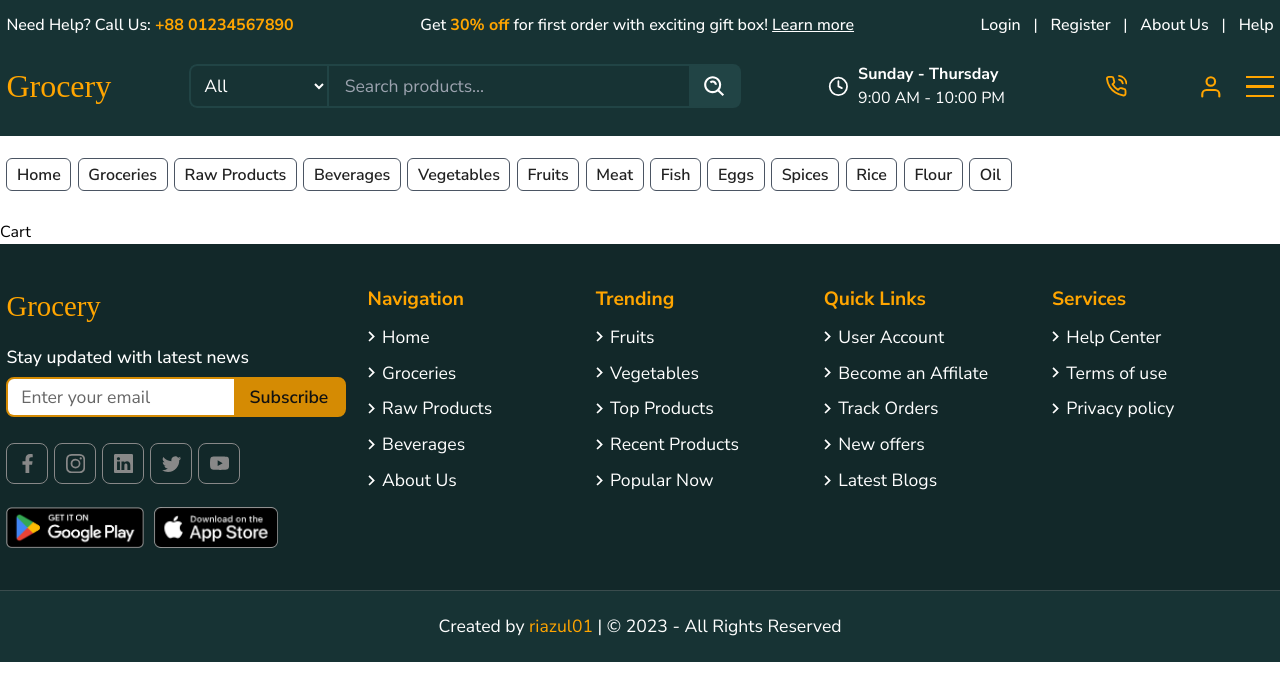
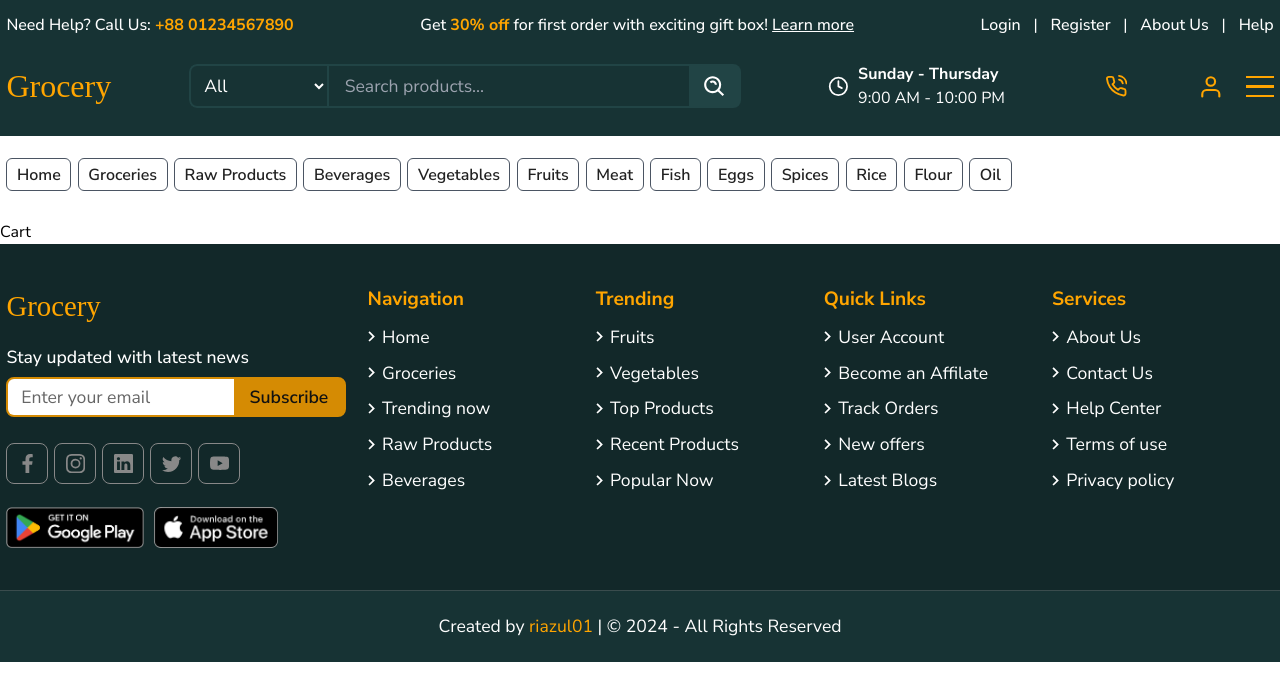
Before and after one commit to riazul01/food-ocean, a React (Create React App) app: page /cart in a window 1280 px wide. Shown: the top 700 px of the page. Built offline with nearby package versions, Linux system fonts and the light colour scheme; no server answers; the database is empty; some icons are missing; a web font is replaced by a local one.

Commit message:
footer links updated✈️

```diff
--- a/src/sections/Footer.jsx
+++ b/src/sections/Footer.jsx
@@ -55,7 +55,6 @@ const Footer = () => {
                         <a href="#null" title="google play" className="mr-[0.6rem] h-[2.6rem] w-[8.6rem]">
                             <img src={GooglePalyBadge} className="h-full w-full object-cover" alt="google-play" />
                         </a>
-
                         <a href="#null" title="app store" className="h-[2.6rem] w-[7.8rem]">
                             <img src={AppStoreBadge} className="h-full w-full object-cover" alt="google-play" />
                         </a>
@@ -73,6 +72,10 @@ const Footer = () => {
                         <MdKeyboardArrowRight className="text-[#fff] text-[1.3rem]"/>
                         <span className="text-[#fff] text-[1.1rem]">Groceries</span>
                     </Link>
+                    <Link to="/trending" className="mt-[0.6rem] flex items-center">
+                        <MdKeyboardArrowRight className="text-[#fff] text-[1.3rem]"/>
+                        <span className="text-[#fff] text-[1.1rem]">Trending now</span>
+                    </Link>
                     <Link to="/groceries/raw-products" className="mt-[0.6rem] flex items-center">
                         <MdKeyboardArrowRight className="text-[#fff] text-[1.3rem]"/>
                         <span className="text-[#fff] text-[1.1rem]">Raw Products</span>
@@ -80,10 +83,6 @@ const Footer = () => {
                     <Link to="/groceries/beverages" className="mt-[0.6rem] flex items-center">
                         <MdKeyboardArrowRight className="text-[#fff] text-[1.3rem]"/>
                         <span className="text-[#fff] text-[1.1rem]">Beverages</span>
-                    </Link>
-                    <Link to="/about" className="mt-[0.6rem] flex items-center">
-                        <MdKeyboardArrowRight className="text-[#fff] text-[1.3rem]"/>
-                        <span className="text-[#fff] text-[1.1rem]">About Us</span>
                     </Link>
                 </div>
 
@@ -98,15 +97,15 @@ const Footer = () => {
                         <MdKeyboardArrowRight className="text-[#fff] text-[1.3rem]"/>
                         <span className="text-[#fff] text-[1.1rem]">Vegetables</span>
                     </Link>
-                    <Link to="/groceries/top-products" className="mt-[0.6rem] flex items-center">
+                    <Link to="/groceries/trending/top-products" className="mt-[0.6rem] flex items-center">
                         <MdKeyboardArrowRight className="text-[#fff] text-[1.3rem]"/>
                         <span className="text-[#fff] text-[1.1rem]">Top Products</span>
                     </Link>
-                    <Link to="/groceries/recent-products" className="mt-[0.6rem] flex items-center">
+                    <Link to="/groceries/trending/recent-products" className="mt-[0.6rem] flex items-center">
                         <MdKeyboardArrowRight className="text-[#fff] text-[1.3rem]"/>
                         <span className="text-[#fff] text-[1.1rem]">Recent Products</span>
                     </Link>
-                    <Link to="/groceries/popular-now" className="mt-[0.6rem] flex items-center">
+                    <Link to="/groceries/trending/popular-now" className="mt-[0.6rem] flex items-center">
                         <MdKeyboardArrowRight className="text-[#fff] text-[1.3rem]"/>
                         <span className="text-[#fff] text-[1.1rem]">Popular Now</span>
                     </Link>
@@ -115,23 +114,23 @@ const Footer = () => {
                 {/* footer column 04 */}
                 <div className="pb-[2.4rem] flex flex-col w-full md:w-[33%] lg:w-[40%] xl:w-[18%]">
                     <h1 className="pl-[0.4rem] text-[orange] text-[1.2rem] font-bold">Quick Links</h1>
-                    <Link to="/profile" className="mt-[0.6rem] flex items-center">
+                    <Link to="/user/profile" className="mt-[0.6rem] flex items-center">
                         <MdKeyboardArrowRight className="text-[#fff] text-[1.3rem]"/>
                         <span className="text-[#fff] text-[1.1rem]">User Account</span>
                     </Link>
-                    <Link to="/" className="mt-[0.6rem] flex items-center">
+                    <Link to="#null" className="mt-[0.6rem] flex items-center">
                         <MdKeyboardArrowRight className="text-[#fff] text-[1.3rem]"/>
                         <span className="text-[#fff] text-[1.1rem]">Become an Affilate</span>
                     </Link>
-                    <Link to="/" className="mt-[0.6rem] flex items-center">
+                    <Link to="/user/orders/track-orders" className="mt-[0.6rem] flex items-center">
                         <MdKeyboardArrowRight className="text-[#fff] text-[1.3rem]"/>
                         <span className="text-[#fff] text-[1.1rem]">Track Orders</span>
                     </Link>
-                    <Link to="/" className="mt-[0.6rem] flex items-center">
+                    <Link to="/offers" className="mt-[0.6rem] flex items-center">
                         <MdKeyboardArrowRight className="text-[#fff] text-[1.3rem]"/>
                         <span className="text-[#fff] text-[1.1rem]">New offers</span>
                     </Link>
-                    <Link to="/" className="mt-[0.6rem] flex items-center">
+                    <Link to="#null" className="mt-[0.6rem] flex items-center">
                         <MdKeyboardArrowRight className="text-[#fff] text-[1.3rem]"/>
                         <span className="text-[#fff] text-[1.1rem]">Latest Blogs</span>
                     </Link>
@@ -140,15 +139,23 @@ const Footer = () => {
                 {/* footer column 05 */}
                 <div className="pb-[3rem] flex flex-col w-full md:w-[33%] lg:w-[60%] xl:w-[18%]">
                     <h1 className="pl-[0.4rem] text-[orange] text-[1.2rem] font-bold">Services</h1>
-                    <Link to="/" className="mt-[0.6rem] flex items-center">
+                    <Link to="/services/about" className="mt-[0.6rem] flex items-center">
+                        <MdKeyboardArrowRight className="text-[#fff] text-[1.3rem]"/>
+                        <span className="text-[#fff] text-[1.1rem]">About Us</span>
+                    </Link>
+                    <Link to="/services/contact" className="mt-[0.6rem] flex items-center">
+                        <MdKeyboardArrowRight className="text-[#fff] text-[1.3rem]"/>
+                        <span className="text-[#fff] text-[1.1rem]">Contact Us</span>
+                    </Link>
+                    <Link to="/services/help" className="mt-[0.6rem] flex items-center">
                         <MdKeyboardArrowRight className="text-[#fff] text-[1.3rem]"/>
                         <span className="text-[#fff] text-[1.1rem]">Help Center</span>
                     </Link>
-                    <Link to="/" className="mt-[0.6rem] flex items-center">
+                    <Link to="/services/terms" className="mt-[0.6rem] flex items-center">
                         <MdKeyboardArrowRight className="text-[#fff] text-[1.3rem]"/>
                         <span className="text-[#fff] text-[1.1rem]">Terms of use</span>
                     </Link>
-                    <Link to="/" className="mt-[0.6rem] flex items-center">
+                    <Link to="/services/privacy" className="mt-[0.6rem] flex items-center">
                         <MdKeyboardArrowRight className="text-[#fff] text-[1.3rem]"/>
                         <span className="text-[#fff] text-[1.1rem]">Privacy policy</span>
                     </Link>
@@ -159,7 +166,7 @@ const Footer = () => {
         {/* copyright section */}
         <div className="w-full bg-[#173334] border-t-[1px] border-[#3a4c4d]">
             <div className="mx-[auto] px-[0.4rem] py-[1.4rem] max-w-[1420px] flex items-center justify-center">
-                <p className="text-[#fff] text-[0.8rem] lg:text-[1.1rem]">Created by <a className="text-[orange]" href="https://github.com/riazul01" target="_blank" rel="noreferrer">riazul01</a> | &copy; 2023 - All Rights Reserved</p>
+                <p className="text-[#fff] text-[0.8rem] lg:text-[1.1rem]">Created by <a className="text-[orange]" href="https://github.com/riazul01" target="_blank" rel="noreferrer">riazul01</a> | &copy; 2024 - All Rights Reserved</p>
             </div>
         </div>
         </>
```
